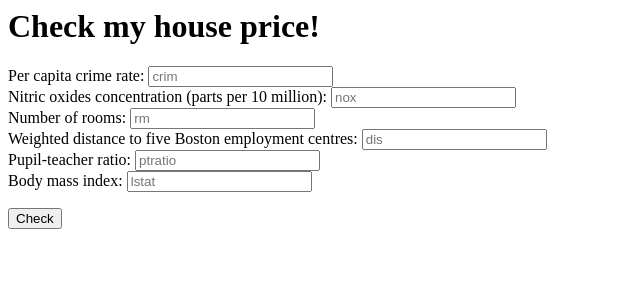
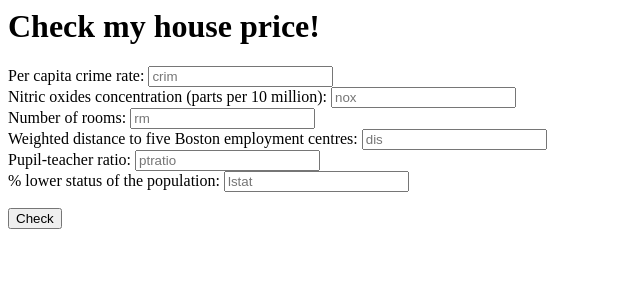
Before and after one commit to NGaast/DEGroup12, a Flask app: page /predictprice in a window 1280 px wide. Shown: the top 300 px of the page, without its empty margins (0-640 px from the left). Run offline with Flask 2, Linux system fonts and the light colour scheme.

Commit message:
Update user_form.html

```diff
--- a/Lab1_Quinten/prediction-ui/templates/user_form.html
+++ b/Lab1_Quinten/prediction-ui/templates/user_form.html
@@ -18,7 +18,7 @@
     <label for="ptratio">Pupil-teacher ratio:</label>
     <input type="text" id="ptratio" name="ptratio" placeholder="ptratio"> <br>
 
-    <label for="lstat">Body mass index:</label>
+    <label for="lstat">% lower status of the population:</label>
     <input type="text" id="lstat" name="lstat" placeholder="lstat"> <br>
     <p><input type='submit' value='Check'/></p>
 </form>
```
